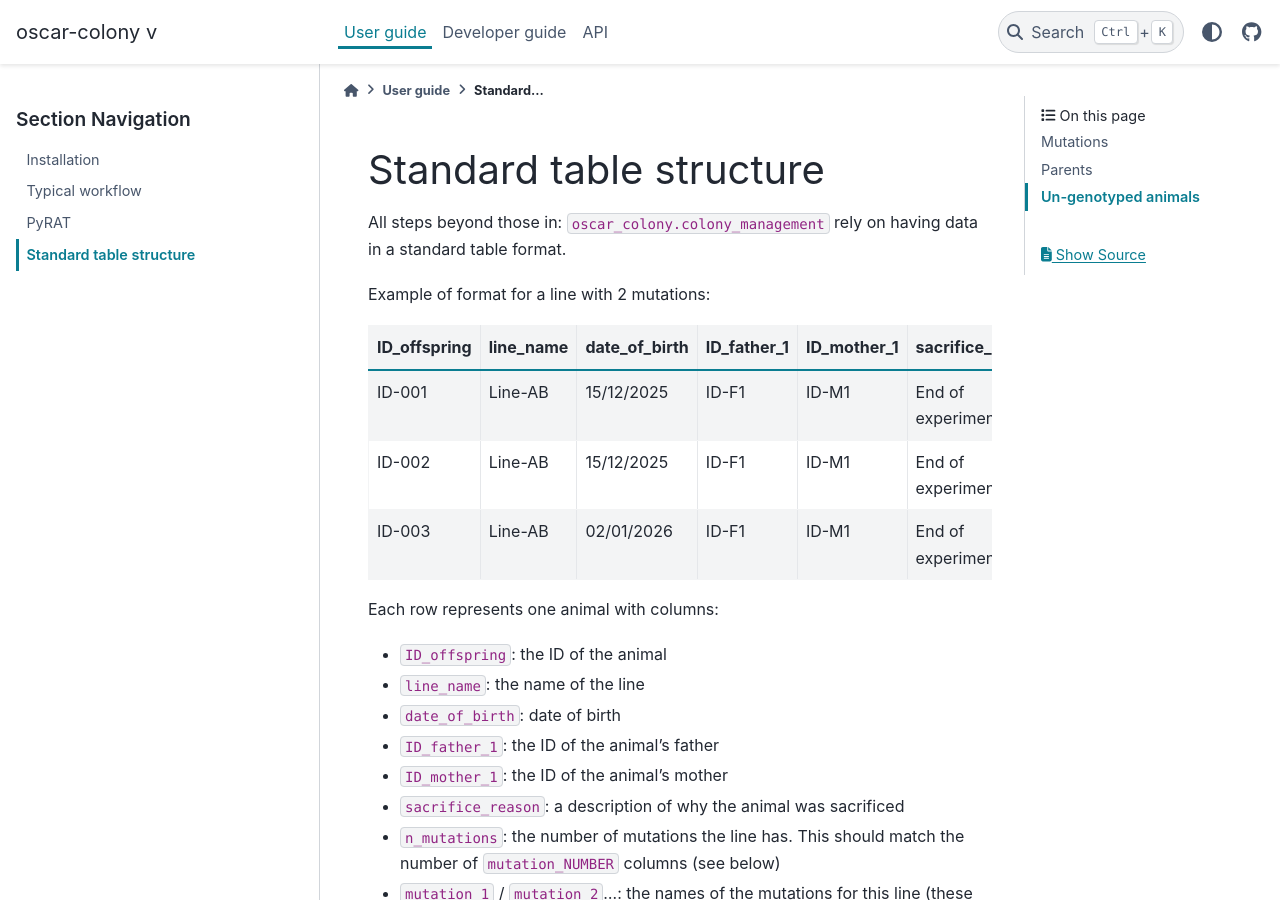
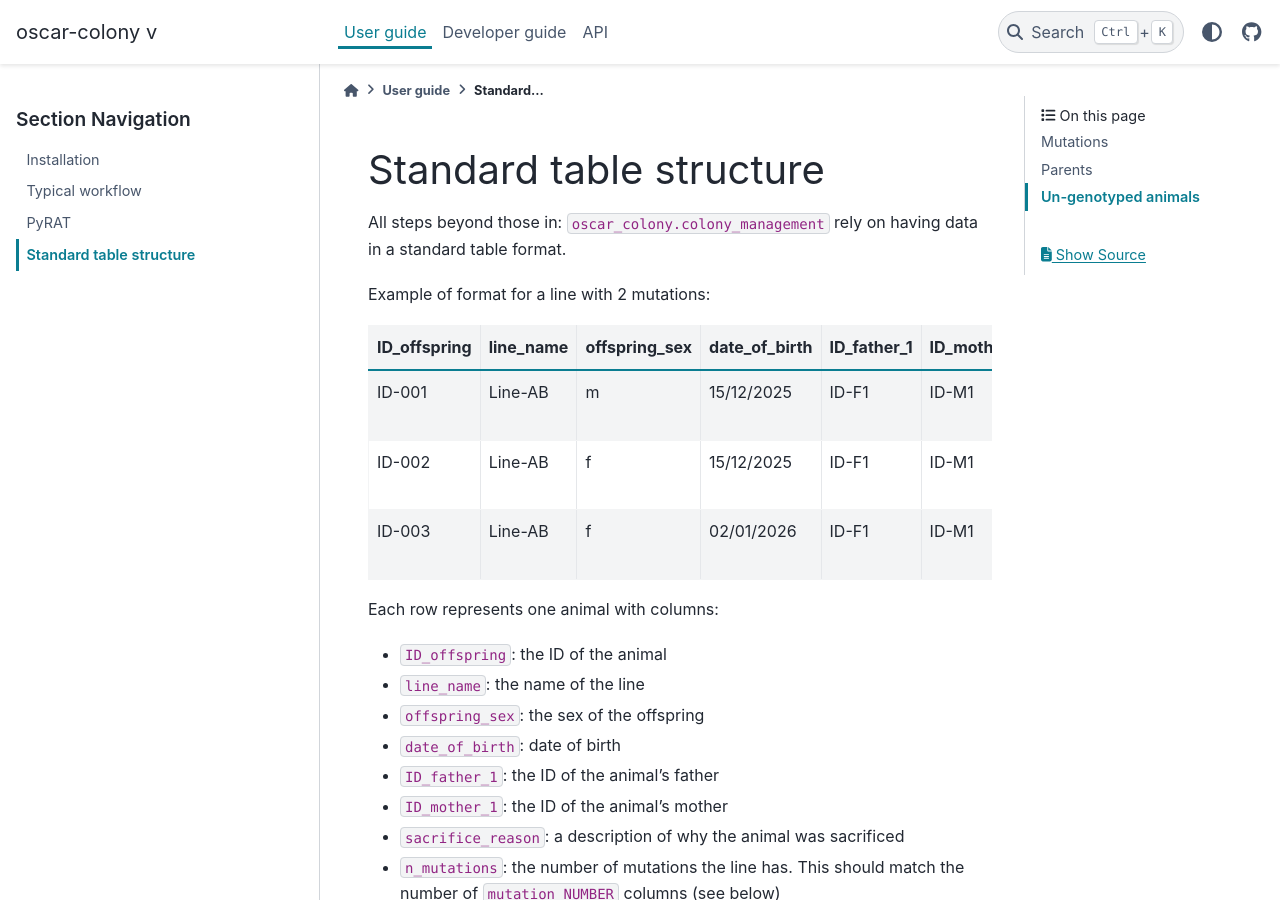
Before and after one commit to neuroinformatics-unit/OSCaR, a Sphinx documentation site: the page built from docs/source/user_guide/standard_table.md, in a window 1280 px wide and 900 px high. Built offline with Sphinx 7.4.7 and the PyData theme 0.15.4, drawn with Linux system fonts in a browser that asks for light colours.

Commit message:
updated docs to include new table structure

```diff
--- a/docs/source/user_guide/standard_table.md
+++ b/docs/source/user_guide/standard_table.md
@@ -4,15 +4,16 @@
 
 Example of format for a line with 2 mutations:
 
-| ID_offspring | line_name | date_of_birth | ID_father_1 | ID_mother_1 | sacrifice_reason | n_mutations | mutation_1 | mutation_2 | genotype_offspring | genotype_father | genotype_mother |
-| ------ | ------  | ---------- | ----- | ----- | ----------------- | - | ------|-------| --------| --------| --------|
-| ID-001 | Line-AB | 15/12/2025 | ID-F1 | ID-M1 | End of experiment | 2 | Mut-A | Mut-B | hom_hom | het_hom | hom_het |
-| ID-002 | Line-AB | 15/12/2025 | ID-F1 | ID-M1 | End of experiment | 2 | Mut-A | Mut-B | wt_wt   | wt_wt   | wt_wt   |
-| ID-003 | Line-AB | 02/01/2026 | ID-F1 | ID-M1 | End of experiment | 2 | Mut-A | Mut-B | wt_het  | wt_hom  | wt_wt   |
+| ID_offspring | line_name | offspring_sex | date_of_birth | ID_father_1 | ID_mother_1 | sacrifice_reason | n_mutations | mutation_1 | mutation_2 | genotype_offspring | genotype_father | genotype_mother |
+| ------ | ------  | - | ---------- | ----- | ----- | ----------------- | - | ------|-------| --------| --------| --------|
+| ID-001 | Line-AB | m | 15/12/2025 | ID-F1 | ID-M1 | End of experiment | 2 | Mut-A | Mut-B | hom_hom | het_hom | hom_het |
+| ID-002 | Line-AB | f | 15/12/2025 | ID-F1 | ID-M1 | End of experiment | 2 | Mut-A | Mut-B | wt_wt   | wt_wt   | wt_wt   |
+| ID-003 | Line-AB | f | 02/01/2026 | ID-F1 | ID-M1 | End of experiment | 2 | Mut-A | Mut-B | wt_het  | wt_hom  | wt_wt   |
 
 Each row represents one animal with columns:
 - `ID_offspring`: the ID of the animal
 - `line_name`: the name of the line
+- `offspring_sex`: the sex of the offspring
 - `date_of_birth`: date of birth
 - `ID_father_1`: the ID of the animal's father
 - `ID_mother_1`: the ID of the animal's mother
```
